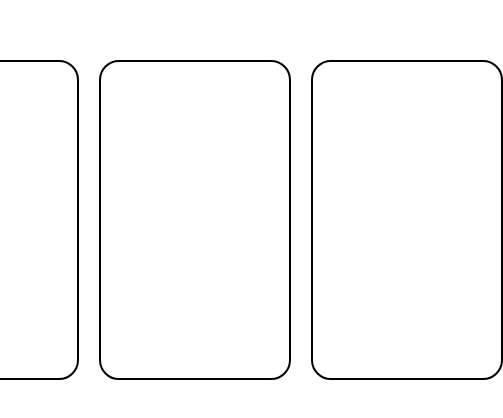
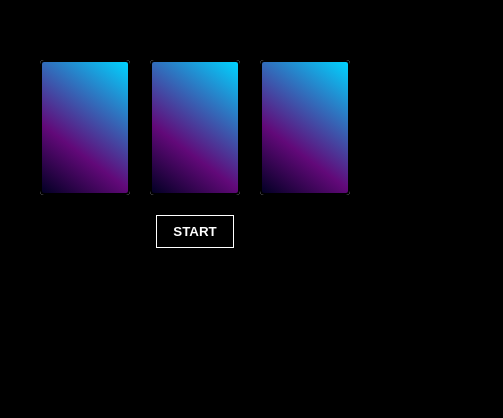
Before and after one commit to Aksultan/game-cards, a Vue app: page / in a window 390 px wide. Shown: the part 312-730 px from the top of the page, 503 px wide, since content can reach past the window. Built offline with nearby package versions, Linux system fonts and the light colour scheme.

Commit message:
feat: mobile and some cleanup

```diff
--- a/src/assets/base.css
+++ b/src/assets/base.css
@@ -1,54 +1,24 @@
-/* color palette from <https://github.com/vuejs/theme> */
+/* semantic color variables for this project */
 :root {
-  --vt-c-white: #ffffff;
-  --vt-c-white-soft: #f8f8f8;
-  --vt-c-white-mute: #f2f2f2;
+  --main-color: #000;
+  --secondary-color: #fff;
+  --gradient: linear-gradient(37deg, rgba(2,0,36,1) 0%, rgba(98,9,121,1) 35%, rgba(0,212,255,1) 100%);
 
-  --vt-c-black: #181818;
-  --vt-c-black-soft: #222222;
-  --vt-c-black-mute: #282828;
+  --padding: 10px 20px;
 
-  --vt-c-indigo: #2c3e50;
+  --btn-padding: 8px 16px;
 
-  --vt-c-divider-light-1: rgba(60, 60, 60, 0.29);
-  --vt-c-divider-light-2: rgba(60, 60, 60, 0.12);
-  --vt-c-divider-dark-1: rgba(84, 84, 84, 0.65);
-  --vt-c-divider-dark-2: rgba(84, 84, 84, 0.48);
+  --border-radius-m: 14px;
+  --border-radius-s: 4px;
 
-  --vt-c-text-light-1: var(--vt-c-indigo);
-  --vt-c-text-light-2: rgba(60, 60, 60, 0.66);
-  --vt-c-text-dark-1: var(--vt-c-white);
-  --vt-c-text-dark-2: rgba(235, 235, 235, 0.64);
+  --gap-l: 30px;
+  --gap-m: 20px;
+  --gap-s: 10px;
+
+  --card-suit-red: #fa7b7a;
+  --card-suit-black: #9b94ba;
 }
 
-/* semantic color variables for this project */
-:root {
-  --color-background: var(--vt-c-white);
-  --color-background-soft: var(--vt-c-white-soft);
-  --color-background-mute: var(--vt-c-white-mute);
-
-  --color-border: var(--vt-c-divider-light-2);
-  --color-border-hover: var(--vt-c-divider-light-1);
-
-  --color-heading: var(--vt-c-text-light-1);
-  --color-text: var(--vt-c-text-light-1);
-
-  --section-gap: 160px;
-}
-
-@media (prefers-color-scheme: dark) {
-  :root {
-    --color-background: var(--vt-c-black);
-    --color-background-soft: var(--vt-c-black-soft);
-    --color-background-mute: var(--vt-c-black-mute);
-
-    --color-border: var(--vt-c-divider-dark-2);
-    --color-border-hover: var(--vt-c-divider-dark-1);
-
-    --color-heading: var(--vt-c-text-dark-1);
-    --color-text: var(--vt-c-text-dark-2);
-  }
-}
 
 *,
 *::before,
--- a/src/assets/main.css
+++ b/src/assets/main.css
@@ -1,4 +1,8 @@
 @import './base.css';
+
+body {
+  background-color: var(--main-color);
+}
 
 #app {
   max-width: 1280px;
@@ -6,13 +10,6 @@
   padding: 2rem;
 
   font-weight: normal;
-}
-
-a,
-.green {
-  text-decoration: none;
-  color: hsla(160, 100%, 37%, 1);
-  transition: 0.4s;
 }
 
 @media (hover: hover) {
--- a/src/components/GameBoard.vue
+++ b/src/components/GameBoard.vue
@@ -25,13 +25,13 @@ let isAnimationActive = ref(false);
     display: flex;
     flex-direction: column;
     align-items: center;
-    gap: 20px;
+    gap: var(--gap-m);
     position: relative;
 }
 
 .cards-wrapper {
     display: flex;
-    gap: 20px;
+    gap: var(--gap-m);
 }
 
 .empty-space {
@@ -41,16 +41,16 @@ let isAnimationActive = ref(false);
 
 button {
     background-color: unset;
-    border: 1px solid #fff;
-    padding: 8px 16px;
-    color: #fff;
+    border: 1px solid var(--secondary-color);
+    padding: var(--btn-padding);
+    color: var(--secondary-color);
     cursor: pointer;
     font-weight: bolder;
 }
 
 button:active {
-    color: #000;
-    background-color: #fff;
+    color: var(--main-color);
+    background-color: var(--secondary-color);
 }
 
 .active {
@@ -76,4 +76,30 @@ button:active {
         scale: 1;
     }
 }
+
+@keyframes moveCardMobile {
+    20% {
+        transform: translateX(-20%);
+    }
+    30% {
+        transform: translateX(0) rotate3d(0,1,0,180deg) ;
+        scale: 1;
+    }
+    50% {
+        scale: 1.3;
+    }
+    100% {
+        transform: translateY(calc(-1*(100% + 10px))) rotate3d(0,1,0,180deg);
+        scale: 1.3;
+    }
+}
+
+@media (max-width:600px) {
+    .active {
+        animation: moveCardMobile 5s;
+        animation-fill-mode: forwards;
+    }
+}
+
+
 </style>
--- a/src/components/PlayingCard.vue
+++ b/src/components/PlayingCard.vue
@@ -29,34 +29,42 @@ const suitAlias: {[index: string]: string} = {
 </template>
 
 <style>
+
+.card {
+    width: 12em;
+    height: 20em;
+}
+
+.card-inner, .card-front, .card-back {
+    border-radius: var(--border-radius-m);
+}
+
 .card-inner {
     position: relative;
-    background-color: #fff;
-    height: 20rem;
-    width: 12rem;
-    border-radius: 20px;
+    background-color: var(--secondary-color);
     transform-style: preserve-3d;
 }
 
 .card-front {
     display: flex;
     flex-direction: column;
-    border-radius: 20px;
-    padding: 10px 20px;
+    padding: var(--padding);
     transform: rotateY(180deg);
 }
 
 .card-back {
-    background-color: #fff;
-    border-radius: 20px;
-    border: 2px solid #000;
+    background: var(--gradient);
+    border: 2px solid var(--main-color);
+}
+
+.card-inner, .card-front, .card-back {
+    width: 100%;
+    height: 100%;
 }
 
 .card-front, .card-back {
     position: absolute;
-    width: 100%;
-    height: 100%;
-    -webkit-backface-visibility: hidden; /* Safari */
+    -webkit-backface-visibility: hidden;
     backface-visibility: hidden;
 }
 
@@ -72,10 +80,46 @@ const suitAlias: {[index: string]: string} = {
 }
 
 .value__spade, .value__club {
-    color: #9b94ba;
+    color: var(--card-suit-black);
 }
 
 .value__heart, .value__diamond {
-    color: #fa7b7a;
+    color: var(--card-suit-red);
 }
+
+@media (max-width:600px) {
+    .card {
+        width: 10em;
+        height: 15em;
+    }
+
+    .card-front, .card-back, .card-inner {
+        border-radius: var(--border-radius-s);
+    }
+}
+
+@media (max-width: 500px) {
+    .card {
+        width: 8em;
+        height: 12em;
+    }
+}
+
+@media (max-width: 400px) {
+    .card {
+        width: 6em;
+        height: 9em;
+    }
+
+    .value {
+        font-size: 2rem;
+        padding: 0;
+    }
+
+    .suit {
+        font-size: 1rem;
+    }
+}
+
+
 </style>
```
